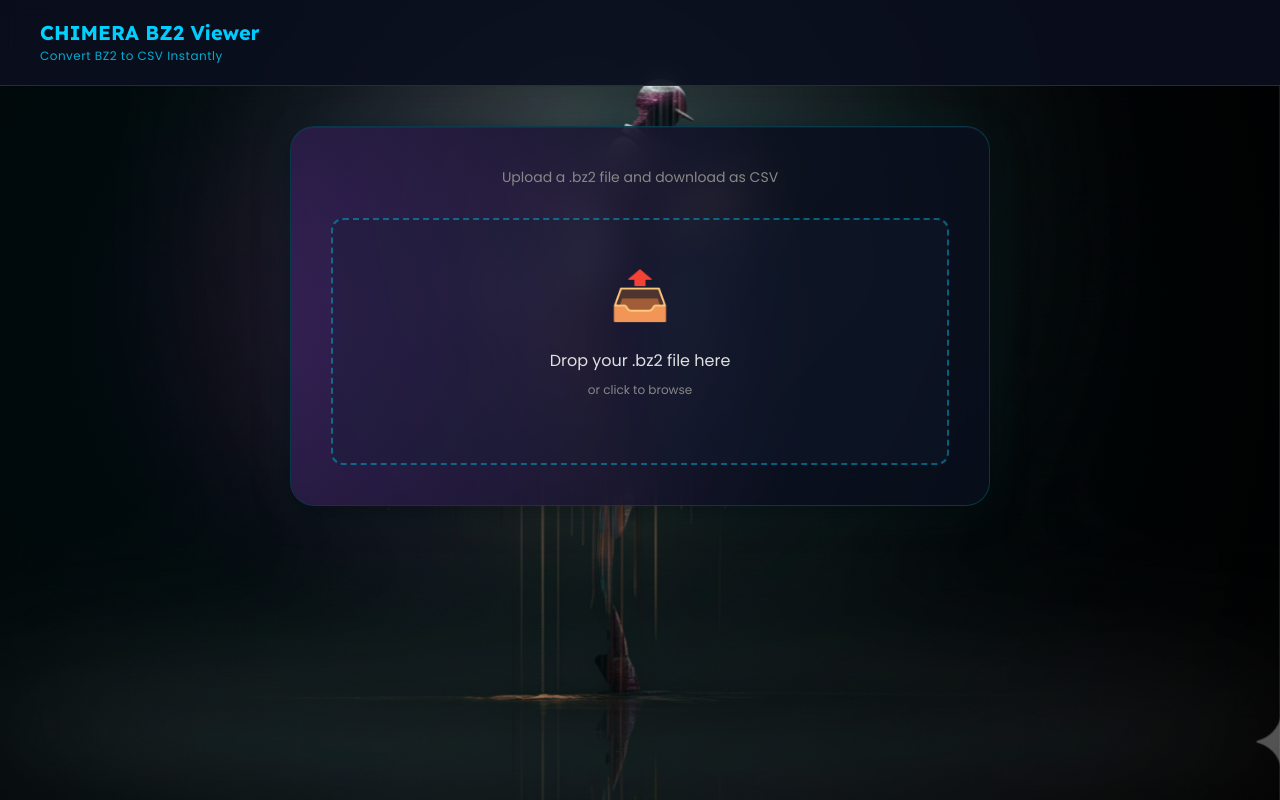
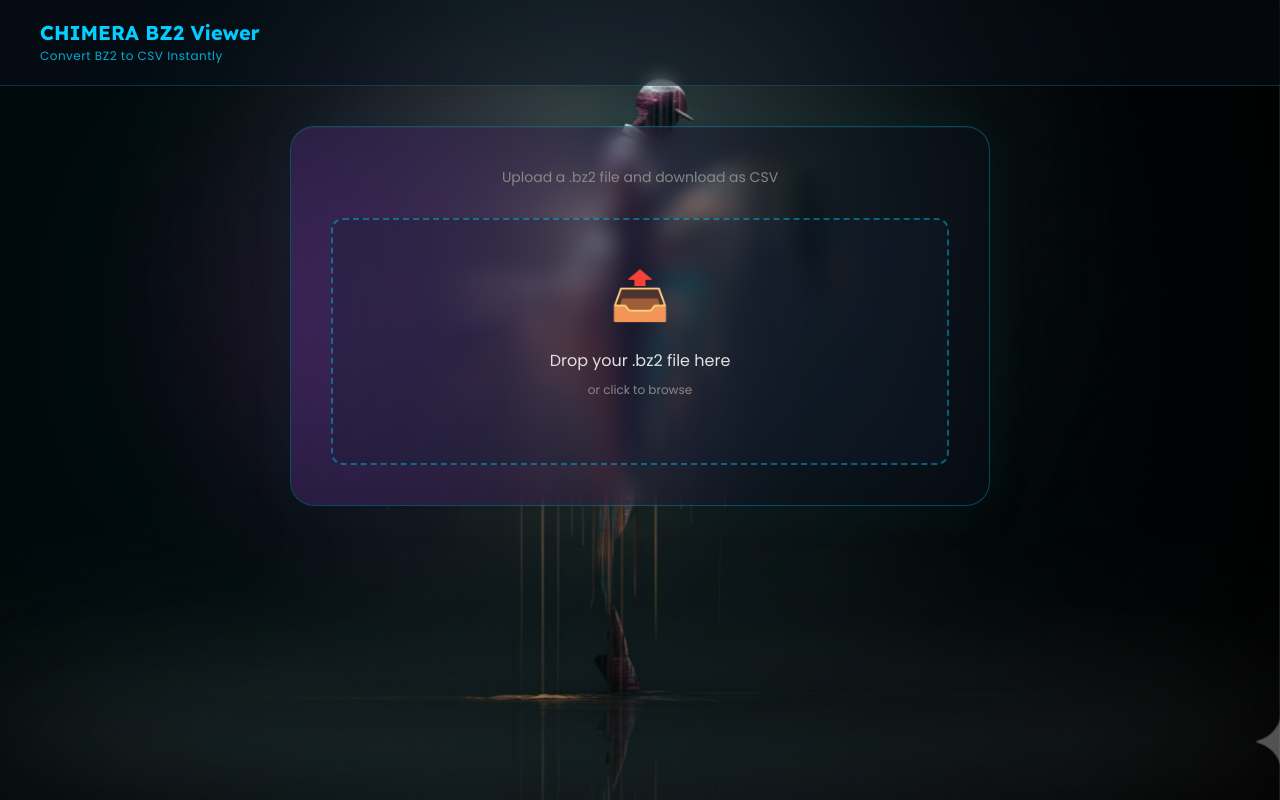
Before and after one commit to charles-ascot/chimera-bz2-viewer, a Flask app: page / in a window 1280 px wide. Run offline with Flask 3, Linux system fonts and the light colour scheme; parts of the project's set-up code (start-up, migrations or seed data) failed here and were passed over; some libraries are stand-ins or nearby versions.

Commit message:
Make panels and header more transparent
Co-Authored-By: Claude Opus 4.5 <noreply@anthropic.com>

```diff
--- a/static/app.css
+++ b/static/app.css
@@ -82,13 +82,13 @@ body {
 }
 
 .glass-panel {
-  background: rgba(10, 15, 30, 0.85);
-  backdrop-filter: blur(20px);
-  border: 1px solid rgba(0, 212, 255, 0.2);
+  background: rgba(10, 15, 30, 0.4);
+  backdrop-filter: blur(10px);
+  border: 1px solid rgba(0, 212, 255, 0.3);
   border-radius: 24px;
   padding: 40px;
   box-shadow:
-    0 8px 32px rgba(0, 0, 0, 0.5),
+    0 8px 32px rgba(0, 0, 0, 0.3),
     inset 0 1px 1px rgba(255, 255, 255, 0.05),
     0 0 50px rgba(0, 212, 255, 0.08);
   position: relative;
@@ -376,8 +376,8 @@ body {
 }
 
 .header {
-  backdrop-filter: blur(10px);
-  background: rgba(10, 15, 30, 0.9);
+  backdrop-filter: blur(8px);
+  background: rgba(10, 15, 30, 0.4);
   border-bottom: 1px solid rgba(0, 212, 255, 0.2);
   padding: 20px 40px;
   display: flex;
```
